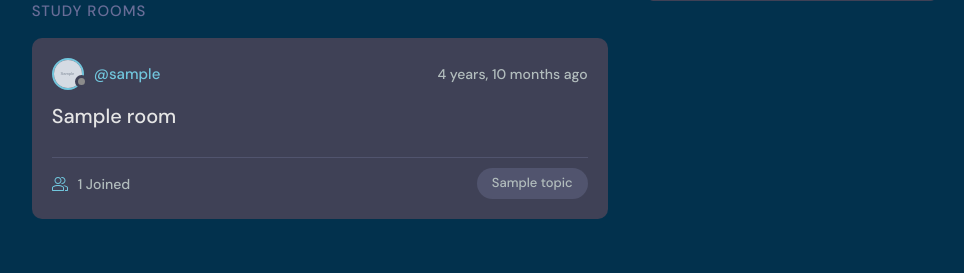
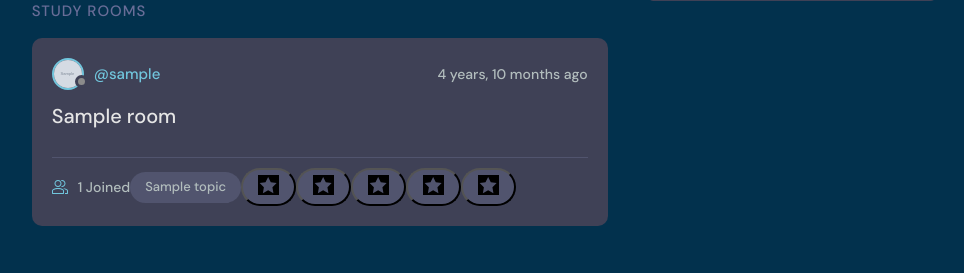
Before and after one commit to nurgaliev-d/Qosyl-Project, a Django app: template users/templates/users/profile.html in a window 1280 px wide. Shown: the part 336-609 px from the top of the page, without its empty margins (280-1244 px from the left). Run offline with Django 5.2, Linux system fonts and the light colour scheme; the template is opened without the code that fills it: most values are stand-ins (such as "Sample title", 1, 10 or a date in 2020); grey boxes marked "Sample" are stand-in pictures.

Commit message:
need star rating function

```diff
--- a/base/templates/base/feed_component.html
+++ b/base/templates/base/feed_component.html
@@ -1,4 +1,5 @@
 {% for room in rooms %}
+{% load static %}
 <div class="roomListRoom">
     <div class="roomListRoom__header">
         <a href="{% url 'user-profile' room.host.id %}" class="roomListRoom__author">
@@ -9,6 +10,12 @@
         </a>
         <div class="roomListRoom__actions">
             <span>{{room.created|timesince}} ago</span>
+            {% if room.host.username == user.username %}
+            <form method="POST" action="{% url 'room_delete' room.pk %}">
+            {% csrf_token %}
+                <button class="roomListRoom__Delete" type="submit">Delete post</button>
+            </form>
+            {% endif %}
         </div>
     </div>
     <div class="roomListRoom__content">
@@ -34,6 +41,26 @@
             {{room.participants.all.count}} Joined
         </a>
         <p class="roomListRoom__topic">{{room.topic.name}}</p>
+         <form method="POST" action="{% url 'room_delete' room.pk %}">
+            {% csrf_token %}
+                <button class="roomListRoom__Delete" type="submit" ><img src ="{% static 'images/icons/star.svg' %}" alt="star"></button>
+         </form>
+         <form method="POST" action="{% url 'room_delete' room.pk %}">
+            {% csrf_token %}
+                <button class="roomListRoom__Delete" type="submit" ><img src ="{% static 'images/icons/star.svg' %}" alt="star"></button>
+         </form>
+         <form method="POST" action="{% url 'room_delete' room.pk %}">
+            {% csrf_token %}
+                <button class="roomListRoom__Delete" type="submit" ><img src ="{% static 'images/icons/star.svg' %}" alt="star"></button>
+         </form>
+         <form method="POST" action="{% url 'room_delete' room.pk %}">
+            {% csrf_token %}
+                <button class="roomListRoom__Delete" type="submit" ><img src ="{% static 'images/icons/star.svg' %}" alt="star"></button>
+         </form>
+         <form method="POST" action="{% url 'room_delete' room.pk %}">
+            {% csrf_token %}
+                <button class="roomListRoom__Delete" type="submit" ><img src ="{% static 'images/icons/star.svg' %}" alt="star"></button>
+         </form>
     </div>
 </div>
 {% endfor %}
--- a/base/urls.py
+++ b/base/urls.py
@@ -4,4 +4,5 @@ from . import views
 urlpatterns = [
     path('', views.home, name="home"),
     path('activity/', views.activityPage, name="activity"),
+    path('room/<int:pk>/delete/', views.room_delete, name='room_delete'),
 ]
--- a/requirements.txt
+++ b/requirements.txt
@@ -1,6 +1,6 @@
 asgiref==3.8.1
 distlib==0.3.8
-Django==5.0.4
+Django==5.1.3
 django-cors-headers==4.3.1
 django-debug-toolbar==4.3.0
 django-extensions==3.2.3
--- a/rooms/views.py
+++ b/rooms/views.py
@@ -72,7 +72,8 @@ def deleteRoom(request, pk):
     if request.user != room.host:
         return HttpResponse('Your are not allowed here!!')
 
-    if request.method == 'POST':
+    if request.user == room.host:
         room.delete()
+        room.topic.delete()
         return redirect('home')
-    return render(request, 'rooms/delete.html', {'obj': room})
+    return redirect('home')
--- a/static/styles/style.css
+++ b/static/styles/style.css
@@ -699,7 +699,7 @@ a {
   padding-top: 1rem;
   display: flex;
   align-items: center;
-  justify-content: space-between;
+  justify-content: stretch;
 }
 
 .roomListRoom__joined {
@@ -725,6 +725,22 @@ a {
   font-size: 1.3rem;
 }
 
+.roomListRoom__Delete {
+  padding: 5px 1.5rem;
+  background-color: var(--color-dark-medium);
+  border-radius: 5rem;
+  font-weight: 500;
+  font-size: 1.3rem;
+}
+
+.roomListRoom__Star {
+  padding: 5px 1.5rem;
+  background-color: var(--color-dark-medium);
+  border-radius: 5rem;
+
+  font-weight: 500;
+  font-size: 1.3rem;
+}
 /*==============================
 =>  Activities
 ================================*/
--- a/theme/style.css
+++ b/theme/style.css
@@ -695,12 +695,12 @@ a {
   color: var(--color-main);
 }
 
-.roomListRoom__meta {
+.roomListRoom__meta{
   border-top: 1px solid var(--color-dark-medium);
   padding-top: 1rem;
   display: flex;
   align-items: center;
-  justify-content: space-between;
+  justify-content: stretch;
 }
 
 .roomListRoom__joined {
```
Also changed, not shown: base/views.py (+12 -1 lines), static/images/avatars/UseCaseDiagram1.jpg (added), static/images/icons/star.svg (added).
